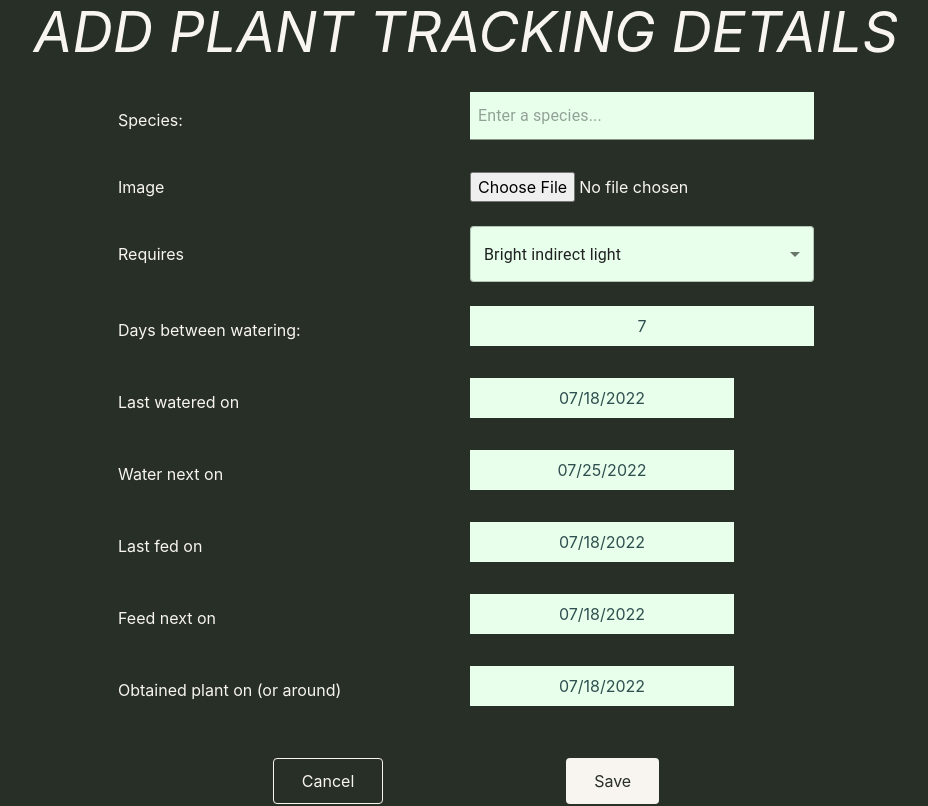
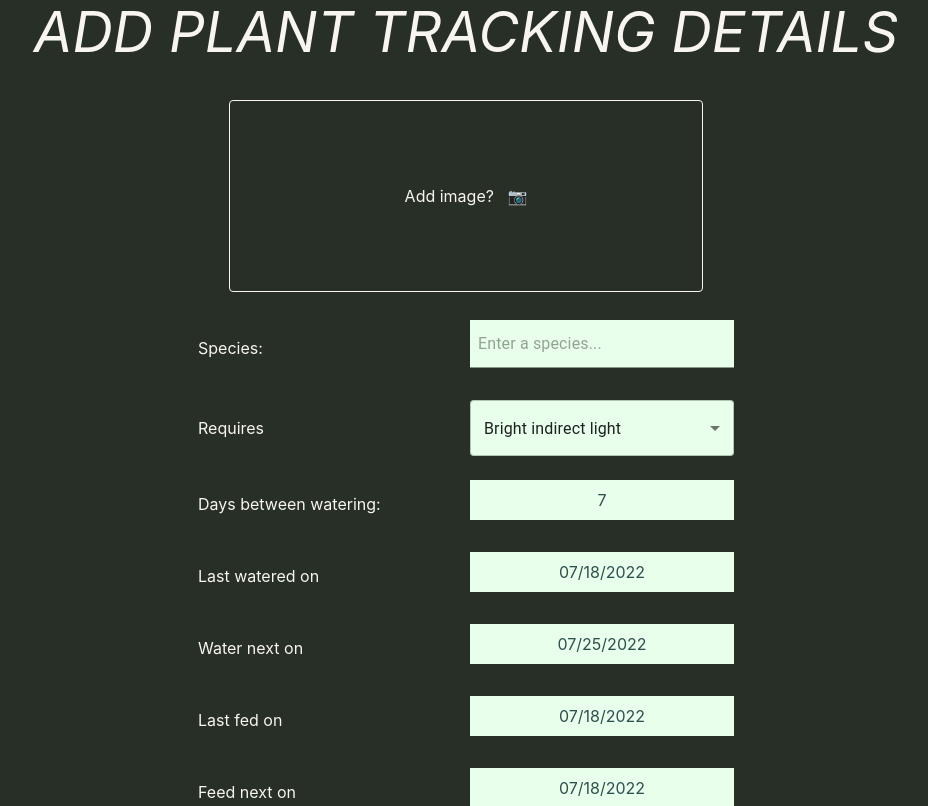
Before and after one commit to johnmurray25/plantantica, a Next.js app: page /AddPlantTrackingDetails in a window 1280 px wide. Shown: the top 806 px of the page, without its empty margins (174-1102 px from the left). Built offline with nearby package versions, Linux system fonts and the light colour scheme; no server answers.

Commit message:
image upload UI in progress

```diff
--- a/pages/AddPlantTrackingDetails.tsx
+++ b/pages/AddPlantTrackingDetails.tsx
@@ -14,6 +14,7 @@ import db from '../firebase/db';
 import storage from "../firebase/storage";
 import Plant from "../domain/Plant";
 import styles from "../styles/tracking.module.css";
+import FileInput from "./components/FileInput";
 
 // Compress and save image file to Firebase storage
 const compressAndUploadFile = async (file, fileName: string) => {
@@ -54,7 +55,7 @@ const AddPlantTrackingDetails: FC<Props> = (props) => {
   const [dateLastFed, setDateLastFed] = useState(plant ? plant.dateLastFed : todaysDate);
   const [dateToFeedNext, setDateToFeedNext] = useState(plant ? plant.dateToFeedNext : todaysDate);
   const [lightRequired, setLightRequired] = useState(plant ? plant.lightRequired : 2);
-  const [selectedFile, setSelectedFile]: [File, Dispatch<SetStateAction<File>>] = useState();
+  const [selectedFile, setSelectedFile]: [File, Dispatch<SetStateAction<File>>] = useState(null);
 
   const savePlantTrackingDetails = async (event) => {
     event.preventDefault();
@@ -94,7 +95,6 @@ const AddPlantTrackingDetails: FC<Props> = (props) => {
       dateCreated: (new Date()).getTime(),
       picture: imagePath,
     };
-    console.log('image ref: ' + imagePath);
     let docRef: DocumentReference<DocumentData> = null;
     if (plant) {
       // Update an existing document
@@ -124,7 +124,14 @@ const AddPlantTrackingDetails: FC<Props> = (props) => {
       </div>
       <div className={styles.main}>
         <form>
-          <fieldset className='grid grid-cols-2 gap-x-2 gap-y-6 m-7 items-center' >
+          <fieldset>
+            <div className="flex justify-center m-auto mt-9 w-4/5 h-48 border border-yellow rounded">
+              <FileInput
+                onAttachFile={(e) => setSelectedFile(e.target.files[0])}
+                onRemoveFile={() => setSelectedFile(null)}
+              />
+            </div>
+            <div className='grid grid-cols-2 gap-x-2 gap-y-6 m-7 items-center' >
               <label htmlFor='species'>
                 Species:
               </label>
@@ -137,14 +144,6 @@ const AddPlantTrackingDetails: FC<Props> = (props) => {
                 value={species}
                 onChange={(e) => setSpecies(e.target.value)}
                 required={true}
-            />
-            <label htmlFor="selectedFile">
-              Image
-            </label>
-            <input
-              id='selectedFile'
-              type='file'
-              onChange={(e) => setSelectedFile(e.target.files[0])}
               />
               <label htmlFor="lightReq">
                 Requires
@@ -208,6 +207,7 @@ const AddPlantTrackingDetails: FC<Props> = (props) => {
                 selected={dateObtained}
                 onChange={(d: Date) => setDateObtained(d)}
               />
+            </div>
           </fieldset>
           <div className='flex justify-evenly'>
             <Link href="/Tracking">
@@ -218,8 +218,7 @@ const AddPlantTrackingDetails: FC<Props> = (props) => {
             <button
               type="submit"
               className="bg-yellow text-green py-2.5 rounded px-7 mt-4"
-              onClick={savePlantTrackingDetails}
-            >
+              onClick={savePlantTrackingDetails}>
               Save
             </button>
           </div>
--- a/pages/components/DropDownMenu.tsx
+++ b/pages/components/DropDownMenu.tsx
@@ -19,7 +19,7 @@ const DropDownMenu: FC<Props> = (props) => {
     }
 
     return (
-        <div className="top-16 w-56 text-right">
+        <div className="top-16 w-56 text-right z-50">
             <Menu as="div" className="relative inline-block text-left">
                 <div>
                     <Menu.Button className="inline-flex w-full justify-center rounded-md bg-black bg-opacity-20 px-4 py-2 text-sm font-medium text-white hover:bg-opacity-30 focus:outline-none focus-visible:ring-2 focus-visible:ring-white focus-visible:ring-opacity-75">
--- /dev/null
+++ b/pages/components/FileInput.tsx
@@ -0,0 +1,41 @@
+import React, { FC, useState } from 'react';
+
+interface Props {
+    onAttachFile;
+    onRemoveFile;
+}
+
+const FileInput: FC<Props> = (props) => {
+    const [fileName, setFileName] = useState(null);
+
+    return (
+        <div className='flex text-center justify-center h-12 m-auto '>
+            {fileName ?
+                <div className="p-3 ml-3 border border-yellow rounded">
+                    {fileName}
+                    <a
+                        className='cursor-pointer ml-5 mr-2'
+                        onClick={() => {
+                            props.onRemoveFile();
+                            setFileName(null);
+                        }}>
+                        &#10060;
+                    </a>
+                </div>
+                :
+                <label className="custom-file-upload p-3 cursor-pointer ">
+                    <input type="file"
+                        onChange={(e) => {
+                            props.onAttachFile(e);
+                            setFileName(e.target.files[0].name);
+                        }}
+                        className='hidden' />
+                    Add image? &nbsp; &#128247;
+                </label>
+            }
+        </div>
+    );
+
+}
+
+export default FileInput;
--- a/pages/components/PlantCard.tsx
+++ b/pages/components/PlantCard.tsx
@@ -35,7 +35,7 @@ const PlantCard: FC<Props> = (props) => {
             return;
         }
         if (imageURL == '' && plant.picture && plant.picture !== '') {
-            getDownloadURL(ref(storage, plant.picture))
+            getDownloadURL(ref(storage, `plant/${plant.picture}`))
                 .then(downloadUrl =>
                     setImageURL(downloadUrl))
                     // request(
@@ -104,7 +104,7 @@ const PlantCard: FC<Props> = (props) => {
                 <DropDownMenu plantId={plant.id} onClickRemove={() => props.removePlant(plant)} />
             </div>
             {plant.picture && imageURL && imageURL !== '' &&
-                <Image src={imageURL} alt='photo of plant' width='150' height='150' blurDataURL='plantantica.vercel.app' placeholder='blur'/>
+                <Image src={imageURL} alt='photo of plant' width='150' height='150' />
             }
             <h1>
                 <a className='hover:underline' href={`http://wikipedia.org/wiki/${plant.species.replaceAll(' ', '_')}`}
```
Lines whose indentation alone changed are shown as unchanged.
